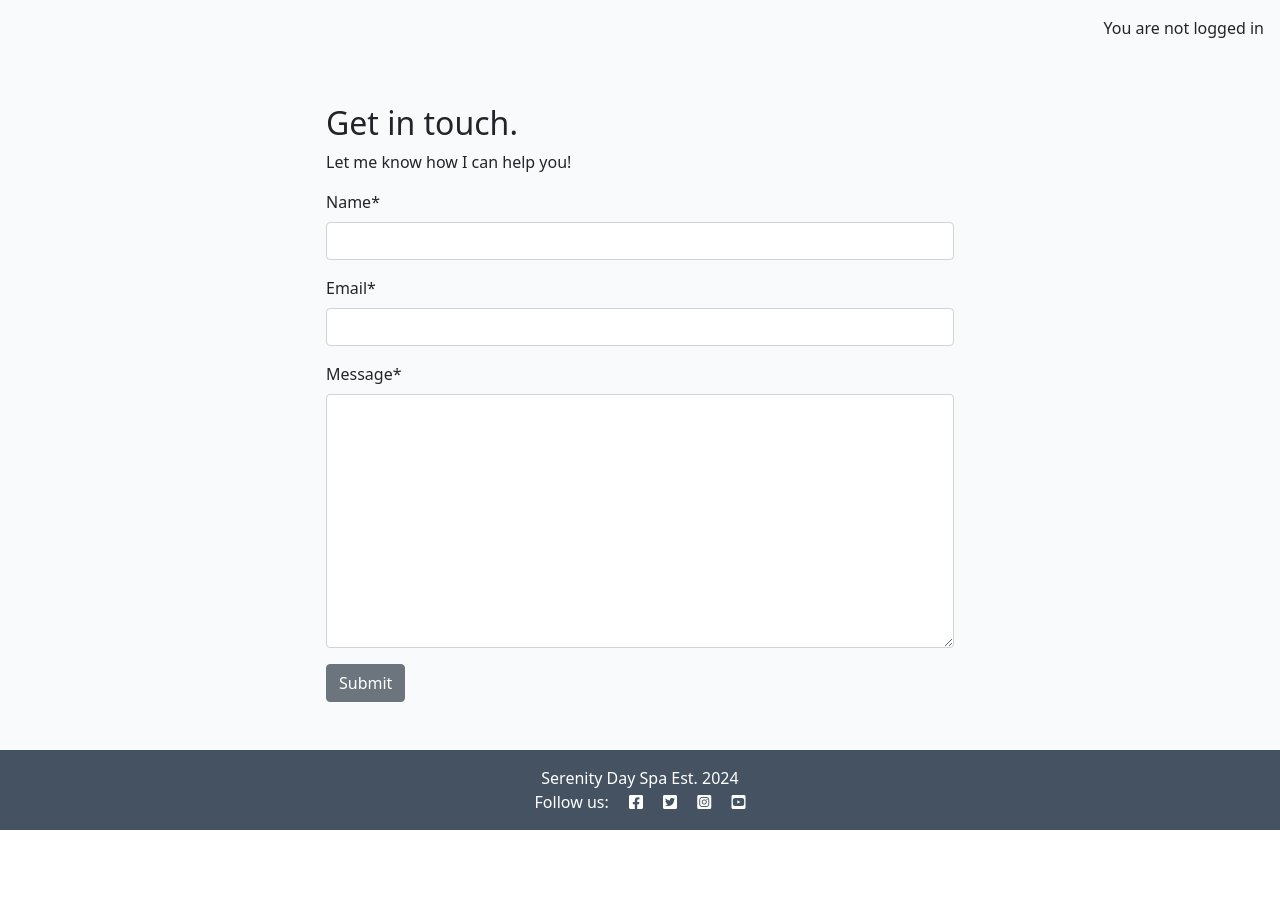
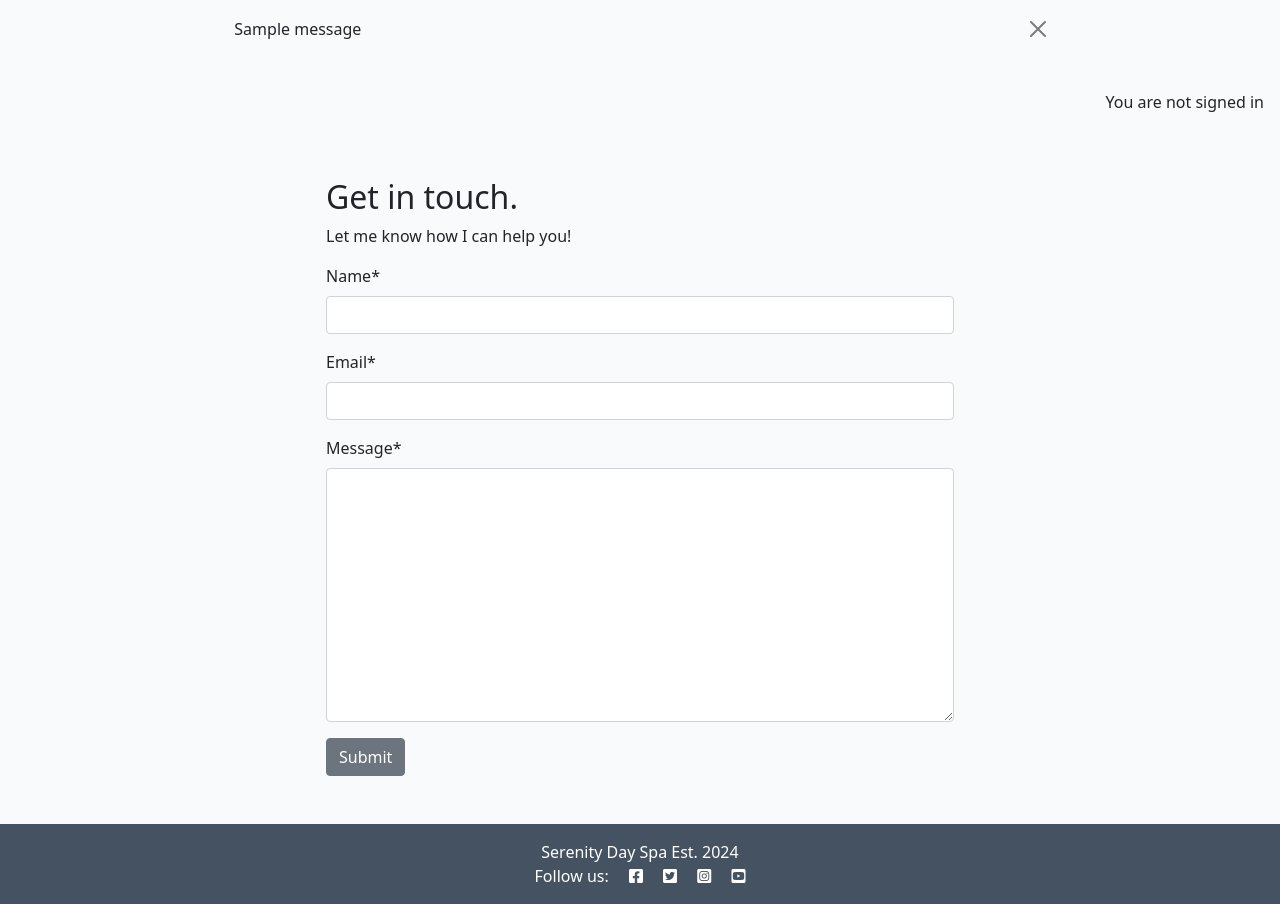
Before and after one commit to abigail-ryan/serenity-day-spa, a Django app: page /contact/ in a window 1280 px wide. Shown: the part 62-966 px from the top of the page. Before the commit the page ends 892 px from the top, so only its background shows below. Run offline with Django 4.2, Linux system fonts and the light colour scheme; tables that the repository leaves empty hold one stand-in row (values such as "Sample post"); one stand-in notice (Sample message) is shown; some libraries are stand-ins or nearby versions.

Commit message:
Add contact form POST request, add success msg to views, add sent_on field to model, update admin views, add msgs div to base.html

```diff
--- a/contact/admin.py
+++ b/contact/admin.py
@@ -6,4 +6,4 @@ from django_summernote.admin import SummernoteModelAdmin
 @admin.register(ContactForm)
 class ContactForm(admin.ModelAdmin):
 
-    list_display = ('message', 'read',)
+    list_display = ('name', 'message', 'read', 'sent_on',)
--- a/contact/models.py
+++ b/contact/models.py
@@ -1,4 +1,5 @@
 from django.db import models
+from django.utils import timezone
 
 # Create your models here.
 class ContactForm(models.Model):
@@ -6,6 +7,7 @@ class ContactForm(models.Model):
     email = models.EmailField()
     message = models.TextField()
     read = models.BooleanField(default=False)
+    sent_on = models.DateTimeField(auto_now_add=True)
 
     def __str__(self):
         return f"Contact from {self.name}"
--- a/contact/views.py
+++ b/contact/views.py
@@ -1,4 +1,5 @@
 from django.shortcuts import render
+from django.contrib import messages
 from .models import ContactForm
 from .forms import ContactForm
 
@@ -7,6 +8,13 @@ def contact_us(request):
     """
     Renders the Contact page
     """
+    if request.method == "POST":
+        contact_form = ContactForm(data=request.POST)
+        if contact_form.is_valid():
+            contact_form.save()
+            messages.add_message(request, messages.SUCCESS, "Thank you for your message! I will respond as soon as possible.")
+
+
     contact_form = ContactForm()
 
     return render(
--- a/templates/base.html
+++ b/templates/base.html
@@ -78,12 +78,24 @@
             </div>
         </div>
     </nav>
+    <div class="container"></div>
+        <div class="row">
+            <div class="col-md-8 offset-md-2">
+                {% for message in messages %}
+                <div class="alert {{ message.tags }} alert-dismissible fade show" id="msg" role="alert">
+                    {{ message | safe }}
+                    <button type="button" class="btn-close" data-bs-dismiss="alert" aria-label="Close"></button>
+                </div>
+                {% endfor %}
+            </div>
+        </div>
+    </div>
 
     <main class="flex-shrink-0 main-bg">
         {% if user.is_authenticated %}
             <p class="text-end m-3">Welcome back {{ user.first_name }}!</p>
             {% else %}
-            <p class="text-end m-3">You are not logged in</p>
+            <p class="text-end m-3">You are not signed in</p>
         {% endif %}
 
         {% block content %}
```
Also changed, not shown: contact/migrations/0002_contactform_sent_on.py (added).
